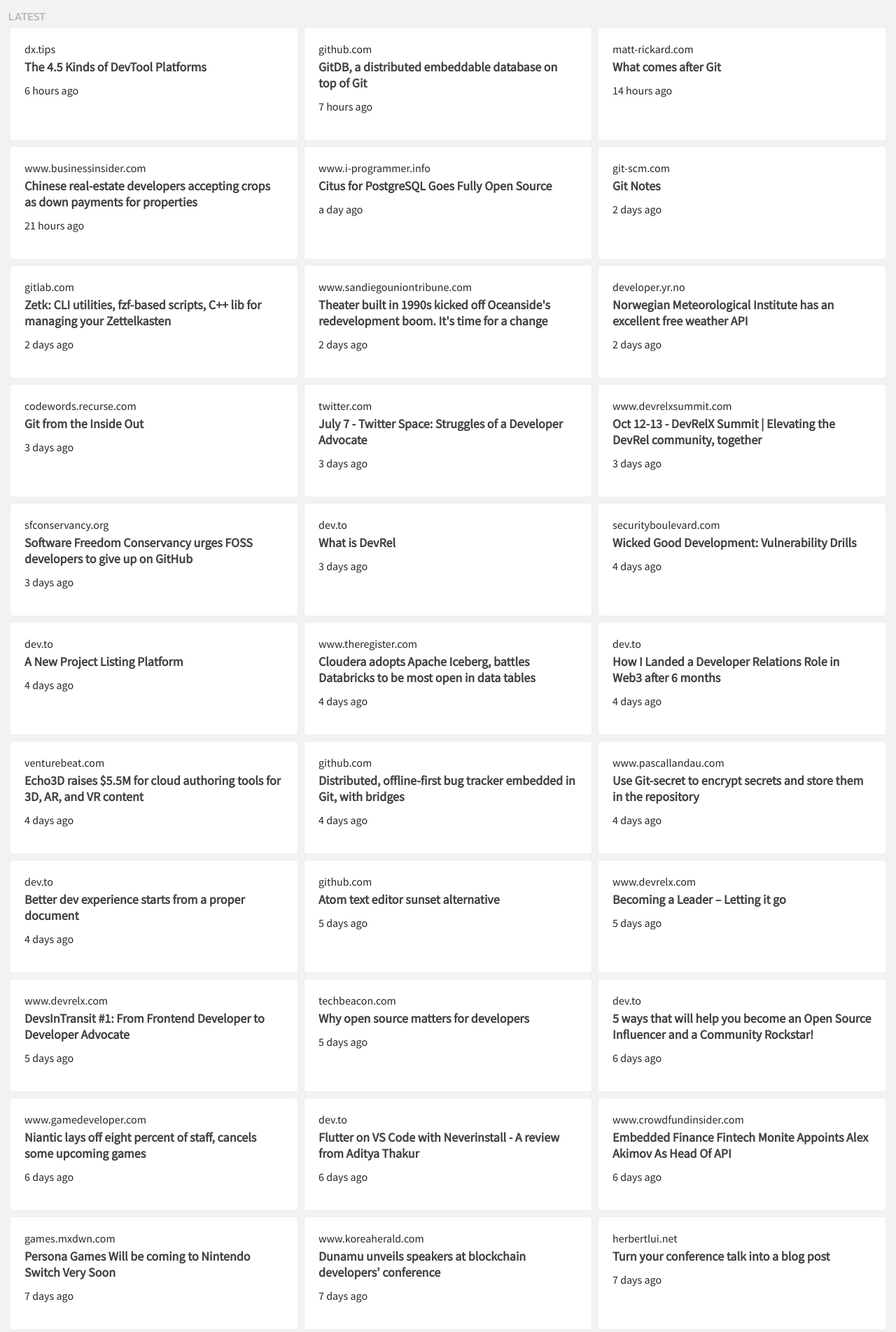
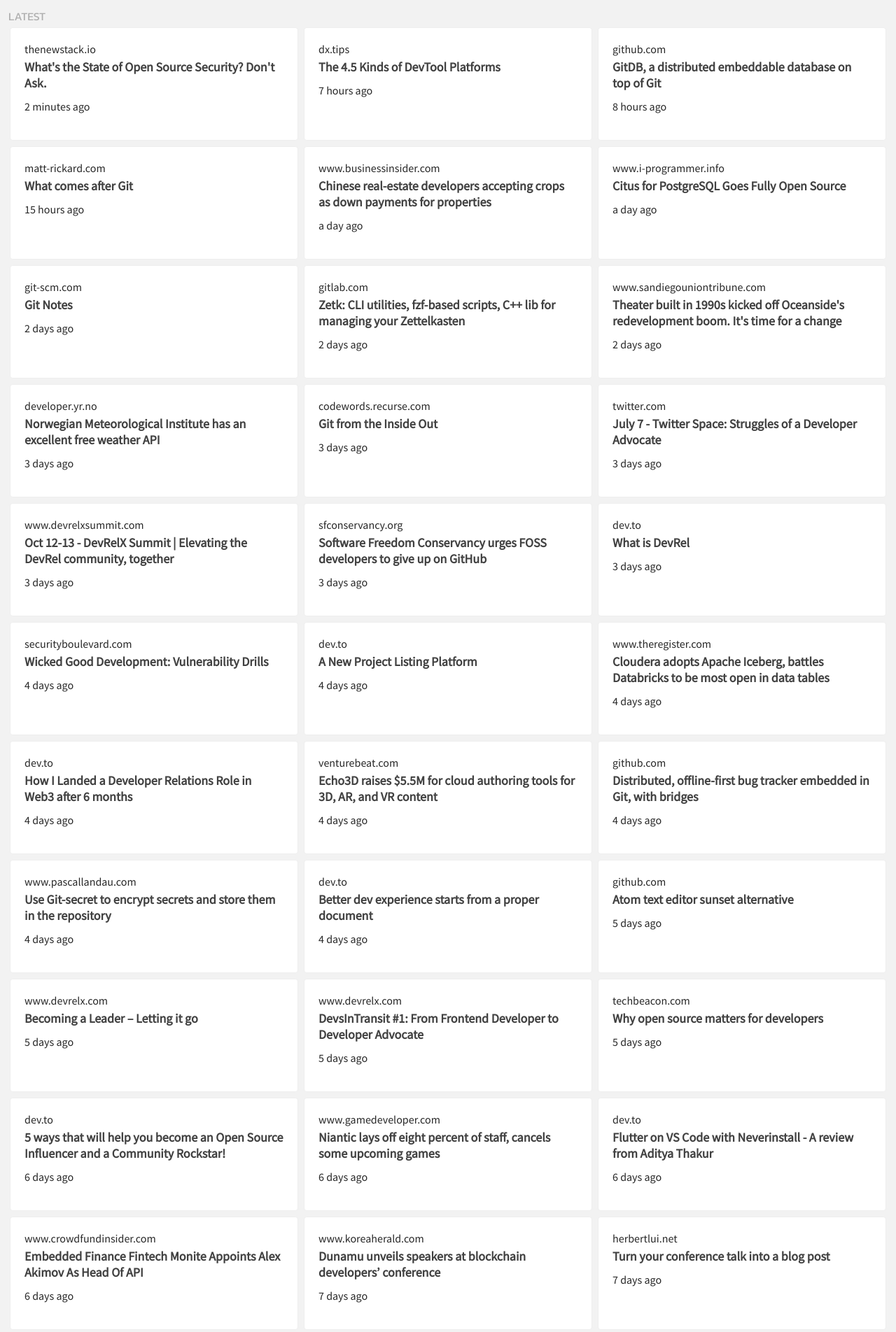
Before and after one commit to james-a-rob/devrel-news, a website: page index.html in a window 1280 px wide. Shown: the part 861-2765 px from the top of the page at 70% size. Drawn offline with Linux system fonts and the light colour scheme.

Commit message:
trigger-build

```diff
--- a/builds.txt
+++ b/builds.txt
@@ -595,3 +595,4 @@
 Tue Jul 5 17:28:26 CUT 2022
 Tue Jul 5 18:25:58 CUT 2022
 Tue Jul 5 19:17:45 CUT 2022
+Tue Jul 5 20:23:16 CUT 2022
--- a/index.html
+++ b/index.html
@@ -318,13 +318,23 @@
             <div class="stories-container">
              <div class="story">
     <div class="story-meta">
+        <img onerror="this.style.display='none'" class="story-image" src="https://t1.gstatic.com/faviconV2?client=SOCIAL&type=FAVICON&fallback_opts=TYPE,SIZE,URL&url=https:thenewstack.io&size=30">
+        <div class="story-url">thenewstack.io</div>
+    </div>
+    <div class="story-header">
+        <a target="_blank" href="https://thenewstack.io/whats-the-state-of-open-source-security-dont-ask/">What's the State of Open Source Security? Don't Ask.</a>
+    </div>
+    <div class="story-date">2 minutes ago</div>
+
+</div> <div class="story">
+    <div class="story-meta">
         <img onerror="this.style.display='none'" class="story-image" src="https://t1.gstatic.com/faviconV2?client=SOCIAL&type=FAVICON&fallback_opts=TYPE,SIZE,URL&url=https:dx.tips&size=30">
         <div class="story-url">dx.tips</div>
     </div>
     <div class="story-header">
         <a target="_blank" href="https://dx.tips/platform-kinds">The 4.5 Kinds of DevTool Platforms</a>
     </div>
-    <div class="story-date">6 hours ago</div>
+    <div class="story-date">7 hours ago</div>
 
 </div> <div class="story">
     <div class="story-meta">
@@ -334,7 +344,7 @@
     <div class="story-header">
         <a target="_blank" href="https://github.com/gogitdb/gitdb">GitDB, a distributed embeddable database on top of Git</a>
     </div>
-    <div class="story-date">7 hours ago</div>
+    <div class="story-date">8 hours ago</div>
 
 </div> <div class="story">
     <div class="story-meta">
@@ -344,7 +354,7 @@
     <div class="story-header">
         <a target="_blank" href="https://matt-rickard.com/what-comes-after-git/">What comes after Git</a>
     </div>
-    <div class="story-date">14 hours ago</div>
+    <div class="story-date">15 hours ago</div>
 
 </div> <div class="story">
     <div class="story-meta">
@@ -354,7 +364,7 @@
     <div class="story-header">
         <a target="_blank" href="https://www.businessinsider.com/china-developers-accepting-wheat-garlic-farmer-down-payments-homes-2022-7">Chinese real-estate developers accepting crops as down payments for properties</a>
     </div>
-    <div class="story-date">21 hours ago</div>
+    <div class="story-date">a day ago</div>
 
 </div> <div class="story">
     <div class="story-meta">
@@ -404,7 +414,7 @@
     <div class="story-header">
         <a target="_blank" href="https://developer.yr.no/">Norwegian Meteorological Institute has an excellent free weather API</a>
     </div>
-    <div class="story-date">2 days ago</div>
+    <div class="story-date">3 days ago</div>
 
 </div> <div class="story">
     <div class="story-meta">
@@ -618,16 +628,6 @@
 
 </div> <div class="story">
     <div class="story-meta">
-        <img onerror="this.style.display='none'" class="story-image" src="https://t1.gstatic.com/faviconV2?client=SOCIAL&type=FAVICON&fallback_opts=TYPE,SIZE,URL&url=https:games.mxdwn.com&size=30">
-        <div class="story-url">games.mxdwn.com</div>
-    </div>
-    <div class="story-header">
-        <a target="_blank" href="https://games.mxdwn.com/news/persona-games-will-be-coming-to-nintendo-switch-very-soon/">Persona Games Will be coming to Nintendo Switch Very Soon</a>
-    </div>
-    <div class="story-date">7 days ago</div>
-
-</div> <div class="story">
-    <div class="story-meta">
         <img onerror="this.style.display='none'" class="story-image" src="https://t1.gstatic.com/faviconV2?client=SOCIAL&type=FAVICON&fallback_opts=TYPE,SIZE,URL&url=https:www.koreaherald.com&size=30">
         <div class="story-url">www.koreaherald.com</div>
     </div>
@@ -694,7 +694,7 @@
     <div class="story-header">
         <a target="_blank" href="https://dev.to/superface/praguejs-community-2022-developer-experience-51kj">PragueJS Community 2022: Developer Experience</a>
     </div>
-    <div class="story-date">7 days ago</div>
+    <div class="story-date">8 days ago</div>
 
 </div> <div class="story">
     <div class="story-meta">
@@ -1224,7 +1224,7 @@
     <div class="story-header">
         <a target="_blank" href="https://www.devrelx.com/post/developer-marketing-strategy-with-gary-gonzales-moschoula-kramvousanou">Developer Marketing Strategy with Gary Gonzalez & Moschoula Kramvousanou</a>
     </div>
-    <div class="story-date">2 months ago</div>
+    <div class="story-date">3 months ago</div>
 
 </div> <div class="story">
     <div class="story-meta">
```
